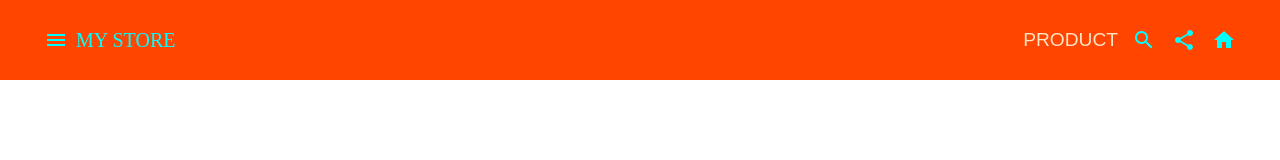
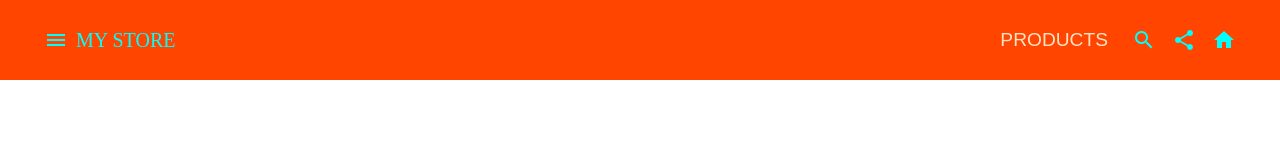
Before and after one commit to JANU-JANHAVI/My-New-App-old, an Angular app: page / in a window 1280 px wide. Shown: the top 160 px of the page. Built offline with nearby package versions, Linux system fonts and the light colour scheme.

Commit message:
Update app.component.html

```diff
--- a/src/app/app.component.html
+++ b/src/app/app.component.html
@@ -14,10 +14,7 @@
 
       <div class="box"><span class="text">MY STORE</span></div>
       <span class="sample"></span>
-
-      <button class="product-link"routerLink="/product">
-        PRODUCT
-        </button>
+      <button mat-raised-button class="product-link"routerLink="/product"> PRODUCTS </button>
       <button mat-icon-button class="favorite-icon">
         <button mat-icon-button class="search-icon">
           <mat-icon>search</mat-icon>
```
